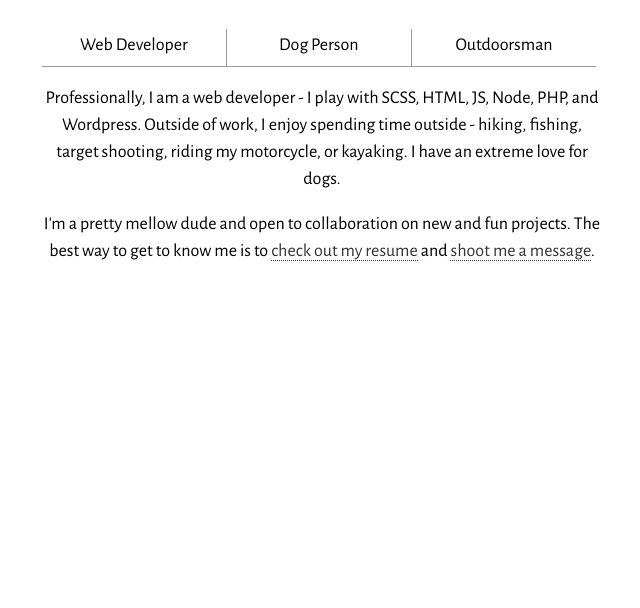
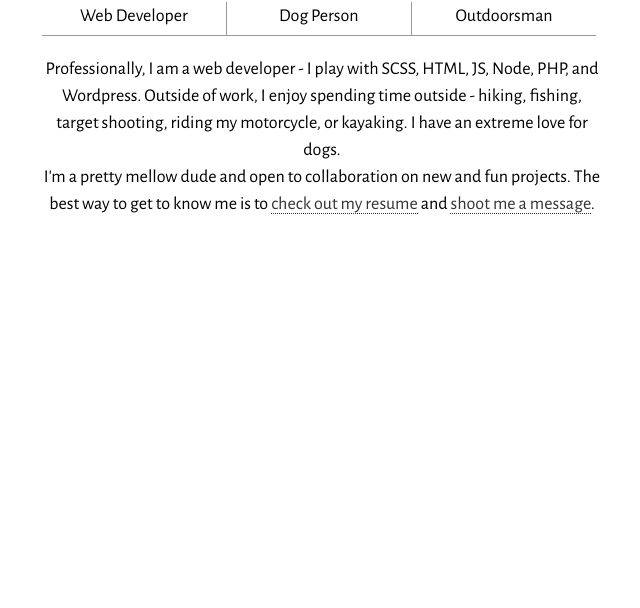
Before and after one commit to kyleouellette/minimal-homepage, a website: page index.html in a window 1280 px wide. Shown: the part 192-800 px from the top of the page, without its empty margins (318-958 px from the left). Drawn offline with nearby package versions, Linux system fonts and the light colour scheme.

Commit message:
added css reset, css styles to comp

```diff
--- /dev/null
+++ b/_css/reset.css
@@ -0,0 +1,48 @@
+/* http://meyerweb.com/eric/tools/css/reset/
+   v2.0 | 20110126
+   License: none (public domain)
+*/
+
+html, body, div, span, applet, object, iframe,
+h1, h2, h3, h4, h5, h6, p, blockquote, pre,
+a, abbr, acronym, address, big, cite, code,
+del, dfn, em, img, ins, kbd, q, s, samp,
+small, strike, strong, sub, sup, tt, var,
+b, u, i, center,
+dl, dt, dd, ol, ul, li,
+fieldset, form, label, legend,
+table, caption, tbody, tfoot, thead, tr, th, td,
+article, aside, canvas, details, embed,
+figure, figcaption, footer, header, hgroup,
+menu, nav, output, ruby, section, summary,
+time, mark, audio, video {
+   margin: 0;
+   padding: 0;
+   border: 0;
+   font-size: 100%;
+   font: inherit;
+   vertical-align: baseline;
+}
+/* HTML5 display-role reset for older browsers */
+article, aside, details, figcaption, figure,
+footer, header, hgroup, menu, nav, section {
+   display: block;
+}
+body {
+   line-height: 1;
+}
+ol, ul {
+   list-style: none;
+}
+blockquote, q {
+   quotes: none;
+}
+blockquote:before, blockquote:after,
+q:before, q:after {
+   content: '';
+   content: none;
+}
+table {
+   border-collapse: collapse;
+   border-spacing: 0;
+}
--- a/_scss/main.scss
+++ b/_scss/main.scss
@@ -23,6 +23,7 @@ ul{
    padding:0;
    list-style: none;
    overflow: hidden;
+   margin-bottom: 20px;
 }
 
 li{
@@ -59,6 +60,7 @@ h1{
    text-align: center;
    font-size: 3em;
    font-weight: lighter;
+   margin-bottom: 20px;
 }
 
 p{
--- a/index.html
+++ b/index.html
@@ -4,6 +4,7 @@
    <title>Kyle Ouellette // Web Developer</title>
    <meta name="viewport" content="width=device-width, initial-scale=1">
    <link href='https://fonts.googleapis.com/css?family=Alegreya+Sans:400,300' rel='stylesheet' type='text/css'>
+   <link rel="stylesheet" type="text/css" href="_css/reset.css">
    <link rel="stylesheet" type="text/css" href="_css/main.css">
    <script type="text/javascript" src="//code.jquery.com/jquery.min.js"></script>
 </head>
```
Also changed, not shown: _css/main.css.
